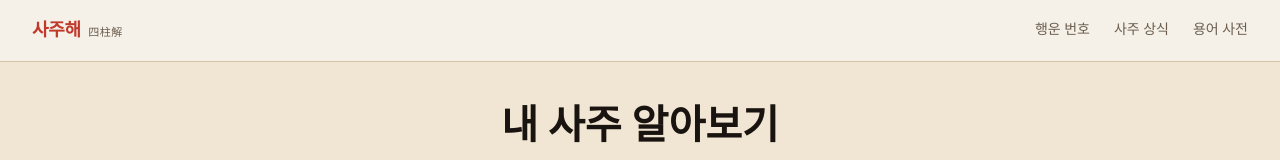
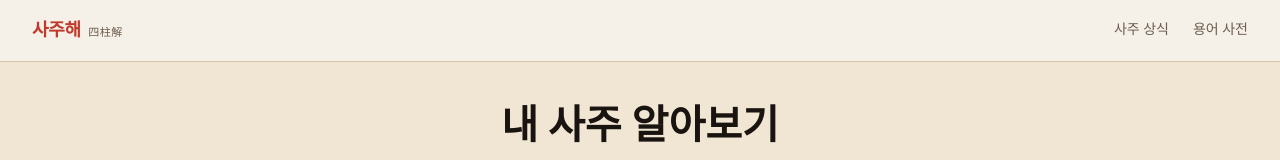
Before and after one commit to PPP-JH/saju, a Next.js app in the folder frontend/: page / in a window 1280 px wide. Shown: the top 160 px of the page. Built offline with nearby package versions, Linux system fonts and the light colour scheme; no server answers; a web font is replaced by a local one.

Commit message:
chore: remove lottery nav link from main page header

```diff
--- a/frontend/src/app/HomeClient.tsx
+++ b/frontend/src/app/HomeClient.tsx
@@ -120,7 +120,6 @@ export default function HomeClient() {
     <div className={styles.container}>
       <SiteHeader right={
         <nav className={styles.nav}>
-          <Link href="/lottery">행운 번호</Link>
           <Link href="/story">사주 상식</Link>
           <Link href="/glossary">용어 사전</Link>
         </nav>
```
